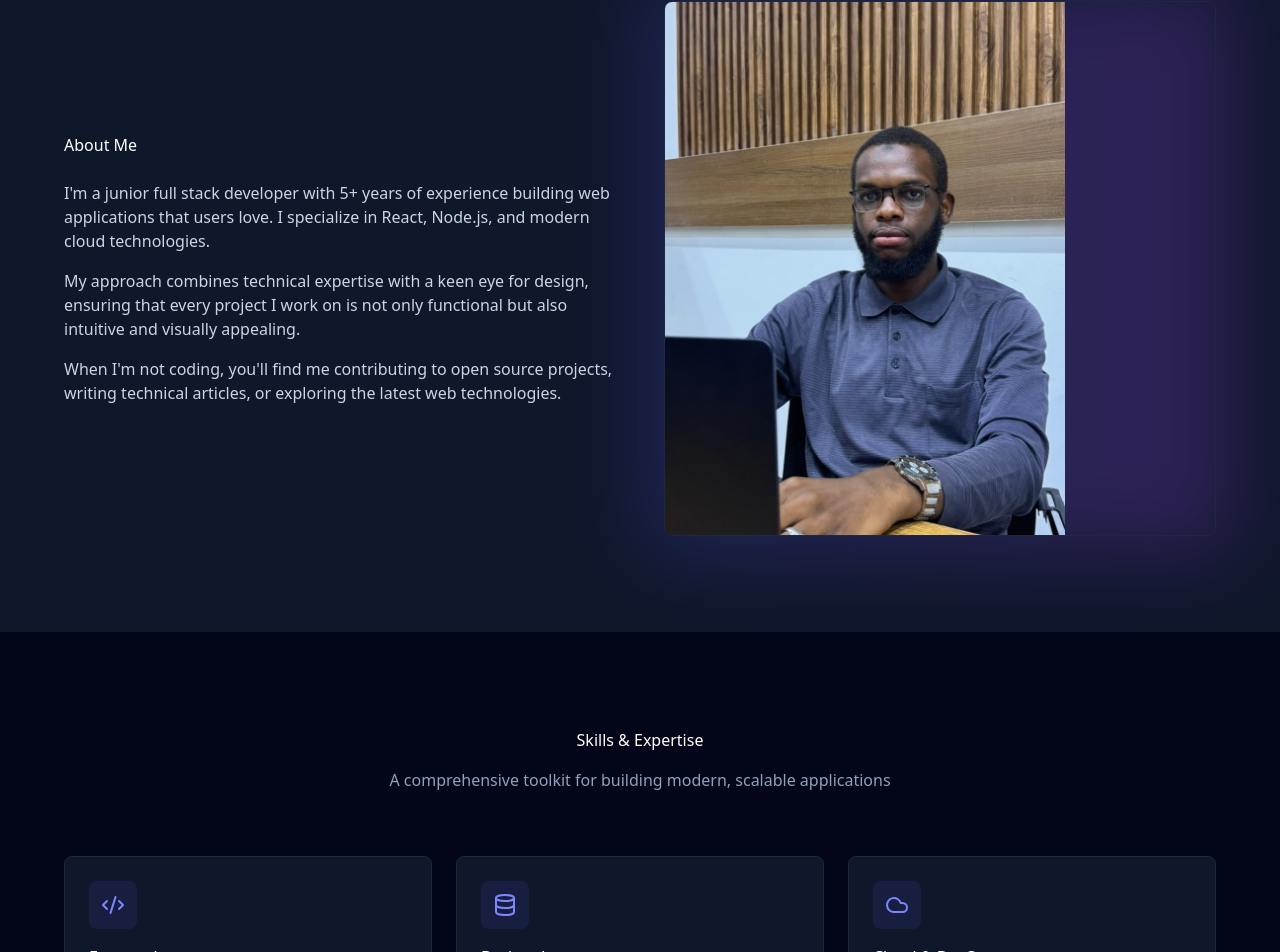
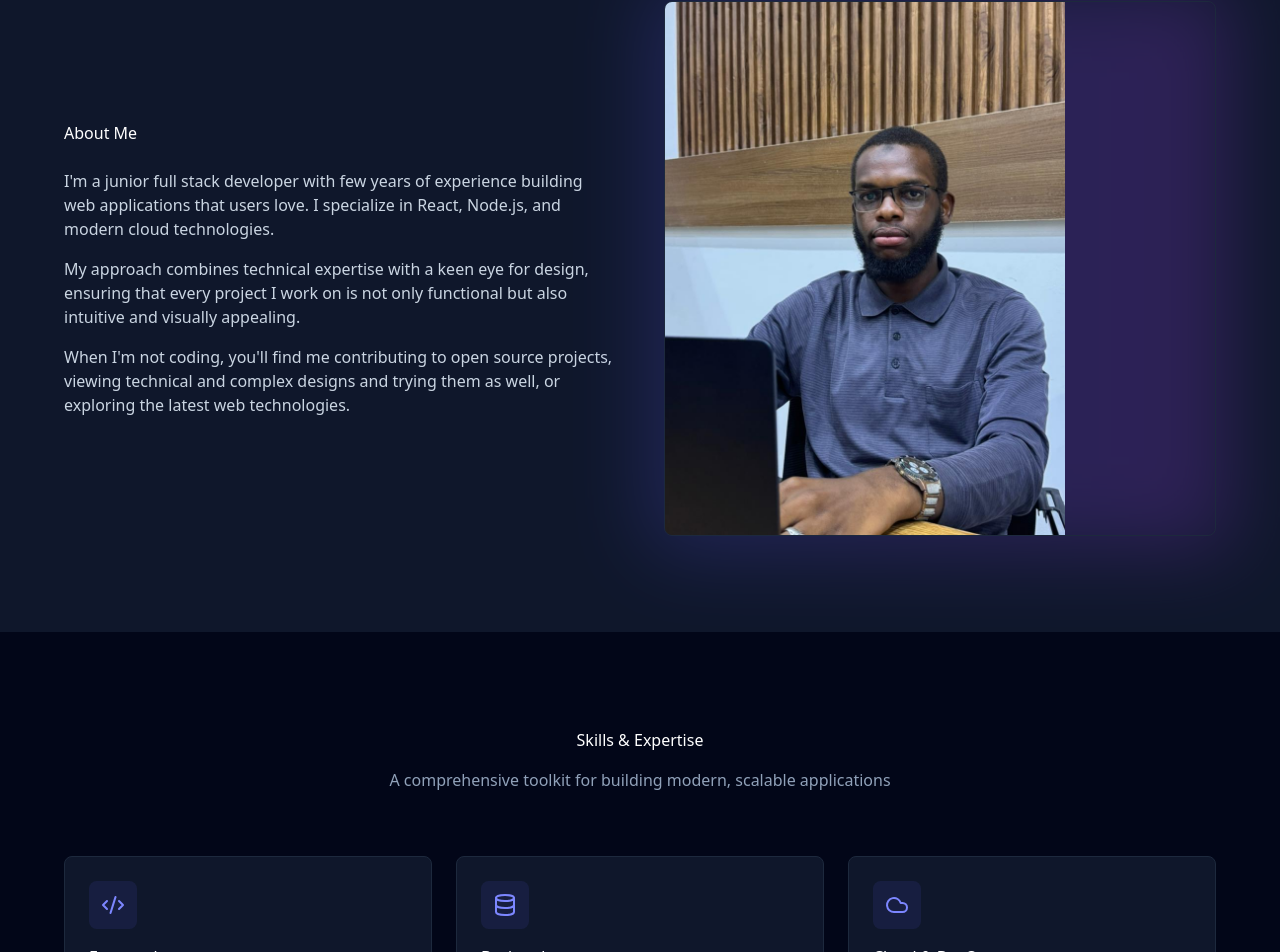
Before and after one commit to masayajr/PORTFOLIO, a React (Vite) app: page / in a window 1280 px wide. Shown: the part 895-1847 px from the top of the page. Built offline with nearby package versions, Linux system fonts and the light colour scheme.

Commit message:
Edited some text in About section

```diff
--- a/src/components/About.tsx
+++ b/src/components/About.tsx
@@ -10,7 +10,7 @@ function About () {
           <div>
             <h2 className="mb-6 text-white">About Me</h2>
             <p className="mb-4 text-slate-300">
-              I'm a junior full stack developer with 5+ years of experience building web applications that users love.
+              I'm a junior full stack developer with few years of experience building web applications that users love.
               I specialize in React, Node.js, and modern cloud technologies.
             </p>
             <p className="mb-4 text-slate-300">
@@ -18,7 +18,7 @@ function About () {
               I work on is not only functional but also intuitive and visually appealing.
             </p>
             <p className="text-slate-300">
-              When I'm not coding, you'll find me contributing to open source projects, writing technical articles,
+              When I'm not coding, you'll find me contributing to open source projects, viewing technical and complex designs and trying them as well,
               or exploring the latest web technologies.
             </p>
           </div>
```
